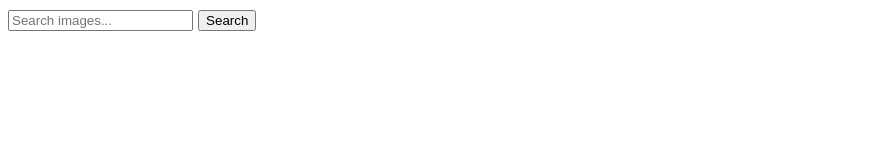
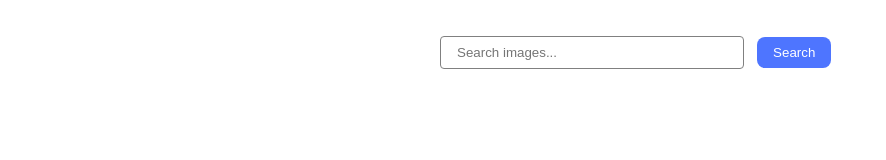
Before and after one commit to dvankevich/goit-js-hw-12, a website built with Vite: page src/index.html in a window 1280 px wide. Shown: the whole page, without its empty margins (0-886 px from the left). Built offline with nearby package versions, Linux system fonts and the light colour scheme.

Commit message:
add search form styles

```diff
--- a/package.json
+++ b/package.json
@@ -9,8 +9,9 @@
     "preview": "vite preview"
   },
   "devDependencies": {
-    "vite": "^4.5.2",
-    "glob": "^8.1.0"
+    "glob": "^8.1.0",
+    "jsdoc-to-markdown": "^8.0.3",
+    "vite": "^4.5.2"
   },
   "author": "Alexander Repeta <alexander.repeta@gmail.com>",
   "license": "ISC",
--- a/src/css/styles.css
+++ b/src/css/styles.css
@@ -18,3 +18,42 @@ body {
   letter-spacing: 0.04em;
   color: #2e2f42;
 }
+
+.search-form {
+  margin: 36px auto 0 auto;
+  width: 400px;
+}
+
+.search-input {
+  border: 1px solid #808080;
+  border-radius: 4px;
+  width: 270px;
+  padding: 8px 16px;
+  color: #808080;
+  transition: border 250ms cubic-bezier(0.4, 0, 0.2, 1);
+}
+
+.search-input:hover {
+  border: 1px solid #000;
+}
+
+.search-input:focus {
+  border: 1px solid #4e75ff;
+  outline: none;
+}
+
+.search-button {
+  font-weight: 500;
+  color: #fff;
+  cursor: pointer;
+  border: 0;
+  border-radius: 8px;
+  padding: 8px 16px;
+  margin-left: 8px;
+  background-color: #4e75ff;
+  transition: background-color 250ms cubic-bezier(0.4, 0, 0.2, 1);
+}
+
+.search-button:hover {
+  background-color: #6c8cff;
+}
--- a/src/js/pixabay-api.js
+++ b/src/js/pixabay-api.js
@@ -1,5 +1,10 @@
 import response from '../testdata/cats.json';
 
+/**
+ *
+ * @param {string} searchTerm
+ * @returns JSON object
+ */
 export function getImages(searchTerm) {
   return response;
 }
```
Also changed, not shown: 1 other file.
